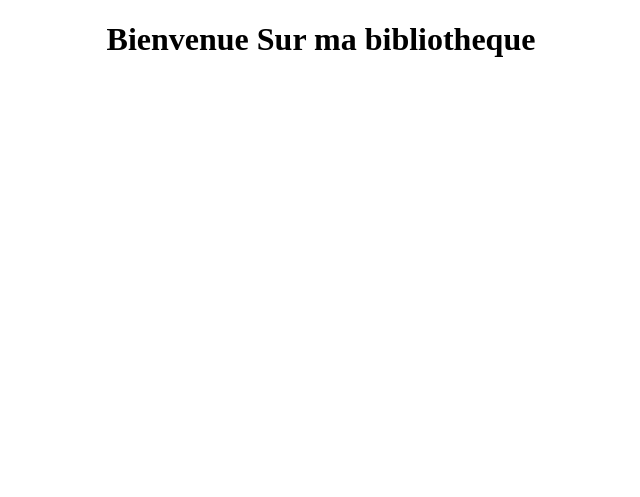
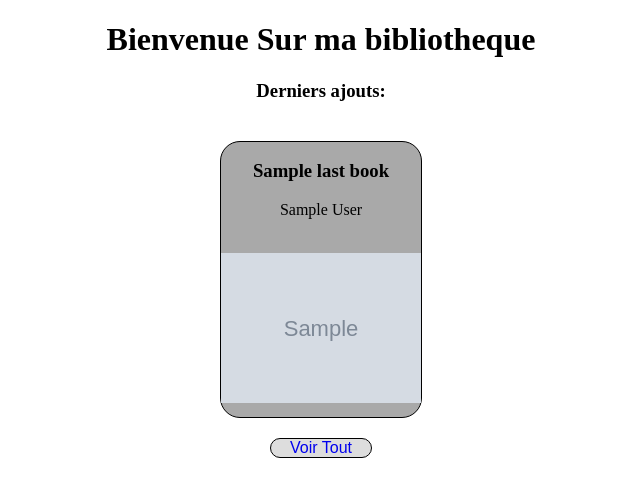
Before and after one commit to SimonMolo/Bibliotheque, a Symfony app: template templates/home.html.twig in a window 1280 px wide. Shown: the part 34-531 px from the top of the page, without its empty margins (319-959 px from the left). Run offline with Twig, Linux system fonts and the light colour scheme; the template is opened without the code that fills it: most values are stand-ins (such as "Sample title", 1, 10 or a date in 2020); grey boxes marked "Sample" are stand-in pictures; some libraries are stand-ins or nearby versions.

Commit message:
quasi fini css a revoir

```diff
--- a/public/style.css
+++ b/public/style.css
@@ -37,11 +37,19 @@
     display: block;
     margin: 0 auto;
     text-align: center;
+    background-color: #DDDDDD;
+    font-family: Arial;
+    text-decoration: none;
+}
+.aLivres:hover{
+    background-color: grey;
+    color: #DDDDDD;
+    font-family: Arial;
 }
 .divImg{
     display: block;
     margin: 0 auto;
-    width: 400px;
+    width: 200px;
 }
 
 .coverImg{
@@ -60,3 +68,12 @@
     text-align: center;
     padding: 100px;
 }
+.imgList{
+    width: 200px;
+    text-align: center;
+}
+.block{
+    display: block;
+    margin: 0 auto;
+    width: 100px;
+}
--- a/templates/base.html.twig
+++ b/templates/base.html.twig
@@ -1,3 +1,5 @@
+{# je prépare un squelette html de ma page qui contient mon header, mon footer, en indiquant des trous et les elements du squelette qui sont susceptible de varier au cours des pages #}
+{# grace a des "Blocs" #}
 <!doctype html>
 <html lang="en">
 <head>
@@ -6,7 +8,7 @@
           content="width=device-width, user-scalable=no, initial-scale=1.0, maximum-scale=1.0, minimum-scale=1.0">
     <meta http-equiv="X-UA-Compatible" content="ie=edge">
     <link rel="stylesheet" href={% block css %}"{{ asset('style.css') }}"{% endblock css %}>
-   {%block title %} <title>Document</title> {% endblock title %}
+    <title> {%block title %} Document {% endblock title %} </title>
 </head>
 <header class="Header">
     <nav class="menuHeader">
--- a/templates/home.html.twig
+++ b/templates/home.html.twig
@@ -1,9 +1,24 @@
 {% extends 'base.html.twig' %}
-
+{% block title%}
+    Bienvenue
+{% endblock title %}
 {% block main %}
 <h1 class="h1"> Bienvenue Sur ma bibliotheque </h1>
-
-
+<h3 class="center">Derniers ajouts:</h3>
+        <article class="flex justifyCenter">
+            {# pour chaque livre dans la variable "lastBooks" j'applique ce template #}
+    {% for livre in lastBooks %}
+            <div class="livre border">
+                <h3 class="center"> {{ livre.title }}</h3>
+                <p class="center"> {{ livre.author }}</p>
+                <br>
+                <div class="divImg">
+                    <img class="imgList" src="{{livre.img}}" alt="{{ livre.title }}">
+                </div>
+            </div>
+    {% endfor %}
+        </article>
+                <a class="aLivres border block" href="{{ path('livres')}}">Voir Tout</a>
 
 
 
--- a/templates/livre.html.twig
+++ b/templates/livre.html.twig
@@ -1,5 +1,6 @@
 {% extends 'base.html.twig' %}
 {% block title%}
+    {{ livre.title }}
 {% endblock title %}
 
 {% block main %}
```
Also changed, not shown: src/Controller/bibliothequeController.php (+55 -1 lines), templates/livres.html.twig (+9 -2 lines).
